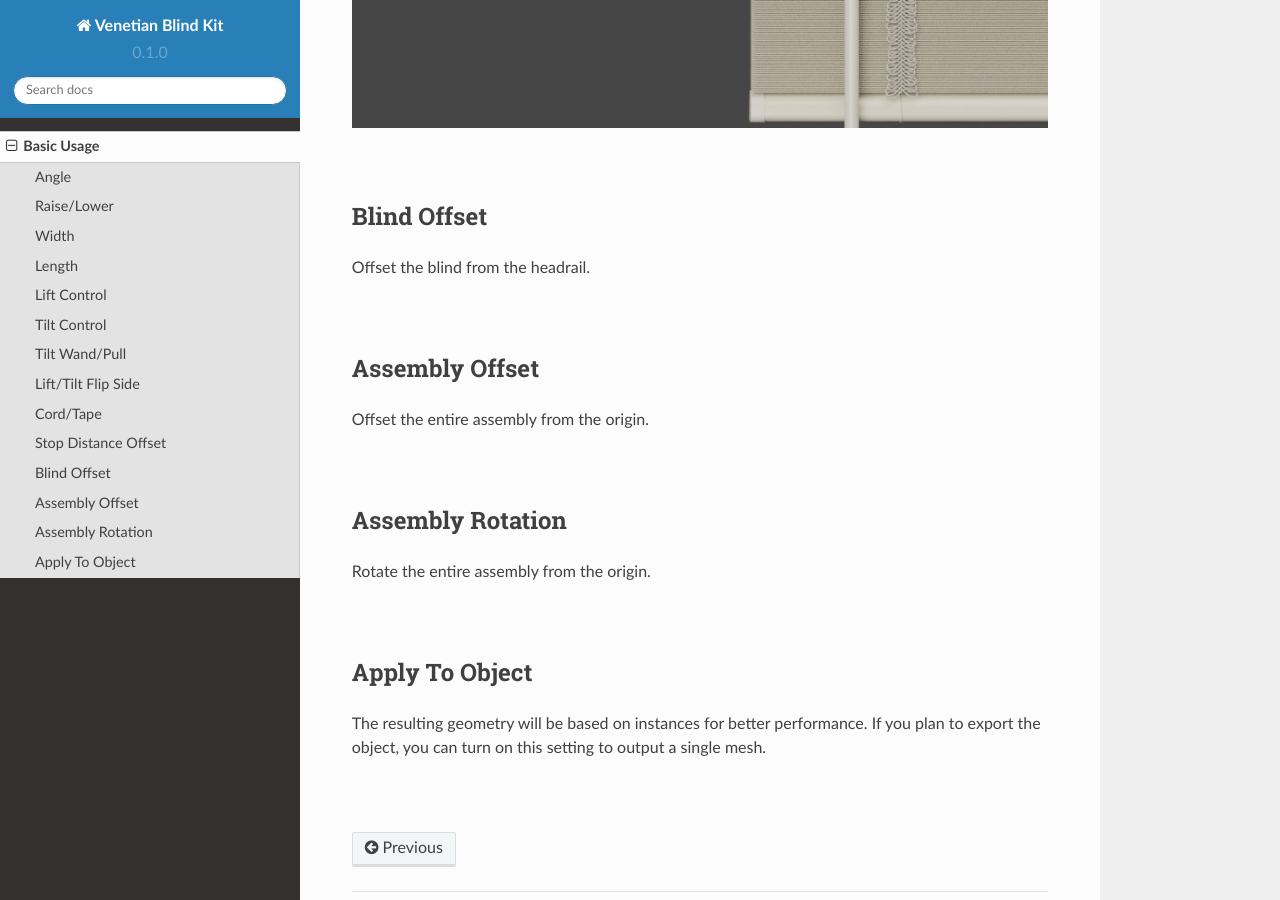
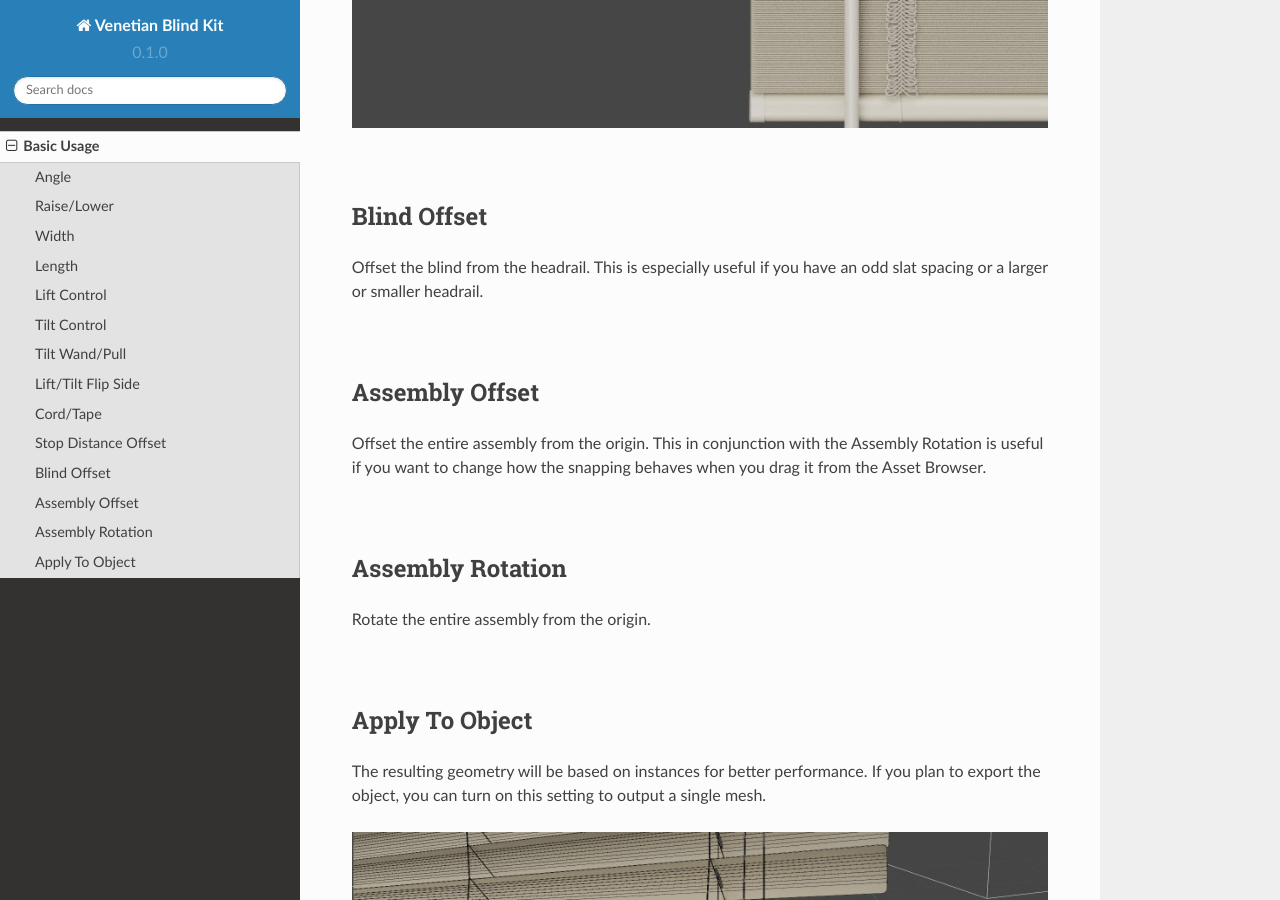
Before and after one commit to imperfectlink/VenetianBlindKit, a Sphinx documentation site: the page built from docs/source/usage.rst, in a window 1280 px wide and 900 px high, scrolled down 6618 px. Built offline with Sphinx 7.4.7 and the Read the Docs theme 2.0.0, drawn with Linux system fonts in a browser that asks for light colours.

Commit message:
Update usage.rst

```diff
--- a/docs/source/usage.rst
+++ b/docs/source/usage.rst
@@ -102,14 +102,14 @@ Specify how far from the headrail the blind should stop.
 Blind Offset
 ~~~~
 
-Offset the blind from the headrail.
+Offset the blind from the headrail. This is especially useful if you have an odd slat spacing or a larger or smaller headrail.
 
 |
 
 Assembly Offset
 ~~~~
 
-Offset the entire assembly from the origin.
+Offset the entire assembly from the origin. This in conjunction with the Assembly Rotation is useful if you want to change how the snapping behaves when you drag it from the Asset Browser.
 
 |
 
@@ -125,4 +125,6 @@ Apply To Object
 
 The resulting geometry will be based on instances for better performance. If you plan to export the object, you can turn on this setting to output a single mesh.
 
+.. image:: img/VBK_Wire.jpg
+
 |
```
